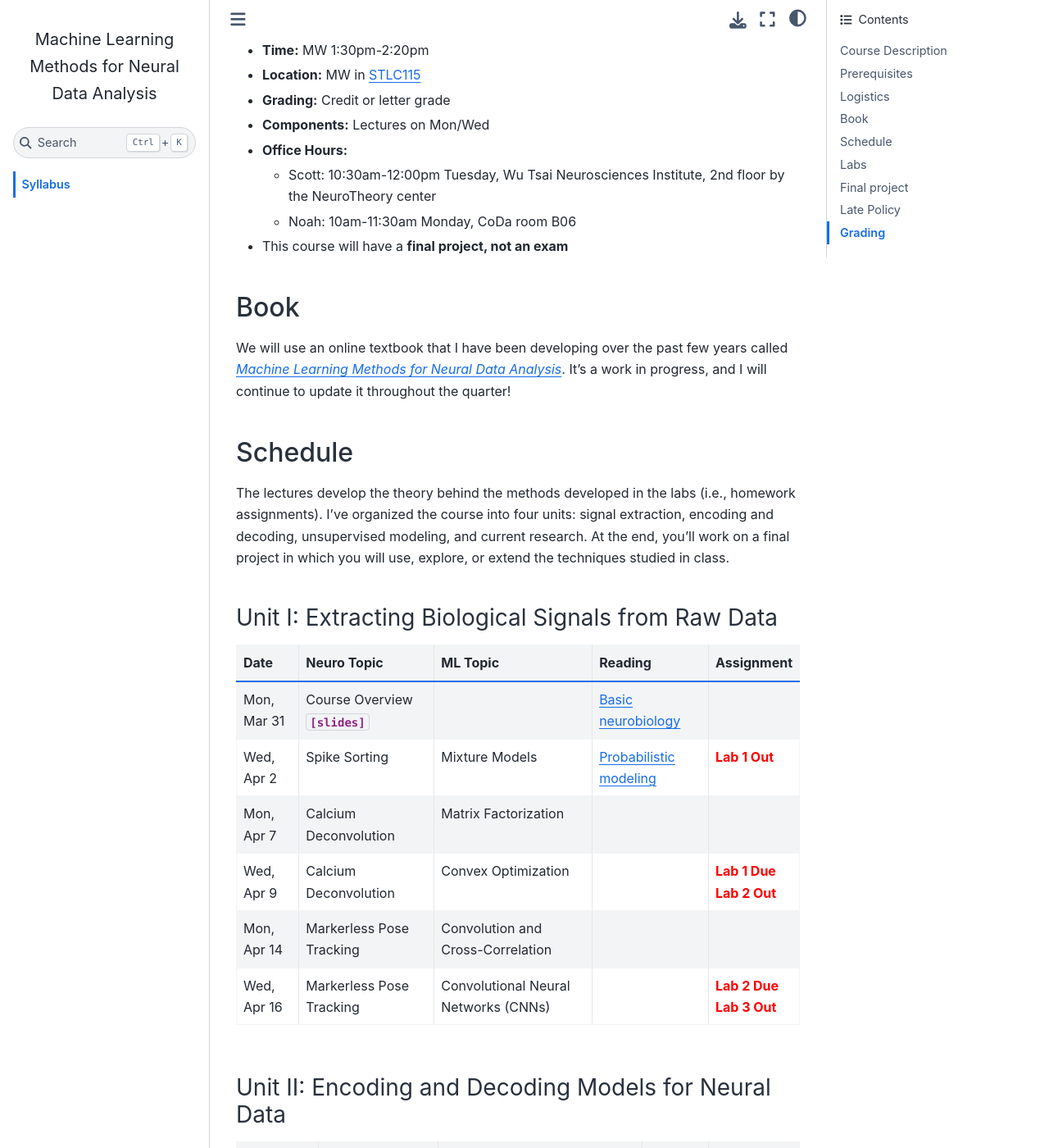
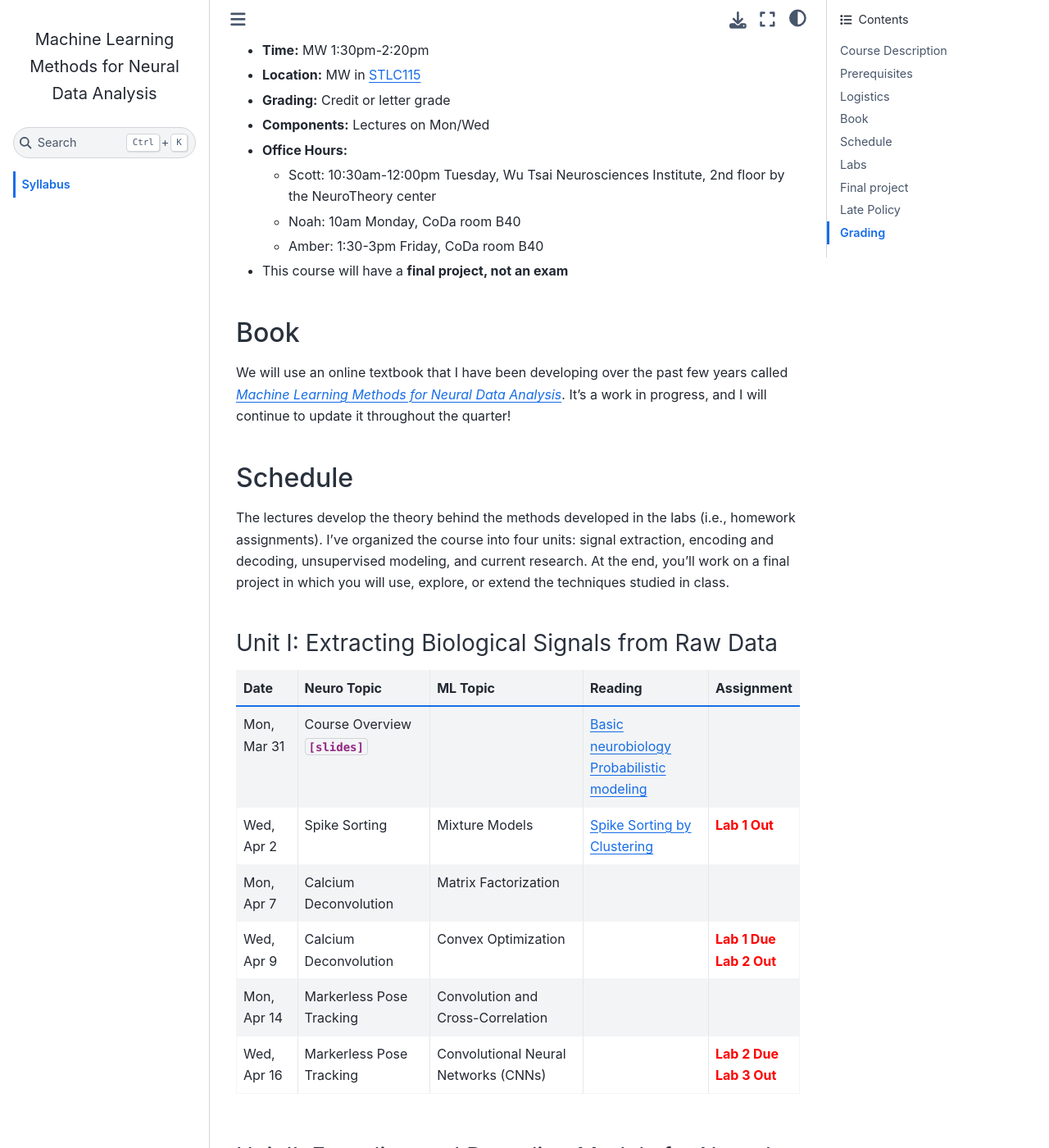
Before and after one commit to slinderman/stats320, a Jupyter Book: the page built from index.md, in a window 1280 px wide and 1400 px high, scrolled down 997 px. Shown: the whole window at 82% size. Built offline with Jupyter Book 1.0.4 settings and Sphinx 7.4.7 and the Sphinx Book theme 1.1.4, drawn with Linux system fonts in a browser that asks for light colours; some of the changed text lies outside the part shown.

Commit message:
fixing merge and adding Amber

```diff
--- a/index.md
+++ b/index.md
@@ -5,7 +5,7 @@
 _This course is cross-listed as STATS220, NBIO220 and CS339N. They are all the same. Enroll in the version that is best for your degree requirements._
 
 **Instructor:** Scott Linderman <br>
-**TAs:** Noah Cowan <br>
+**TAs:** Noah Cowan and Amber Hu<br>
 Spring Quarter, 2024-25 <br>
 Stanford University
 
@@ -22,7 +22,8 @@ You should be comfortable with basic probability (STATS 116) as well as multivar
 - **Components:** Lectures on Mon/Wed
 - **Office Hours:**
     - Scott: 10:30am-12:00pm Tuesday, Wu Tsai Neurosciences Institute, 2nd floor by the NeuroTheory center
-    - Noah: 10am-11:30am Monday, CoDa room B06
+    - Noah: 10am Monday, CoDa room B40
+    - Amber: 1:30-3pm Friday, CoDa room B40
 - This course will have a **final project, not an exam**
 
 ## Book
@@ -35,8 +36,8 @@ The lectures develop the theory behind the methods developed in the labs (i.e.,
 
 | Date        | Neuro Topic | ML Topic | Reading | Assignment |
 | ----------- | ------------------ | -------- | ------- | ---------- |
-| Mon, Mar 31 | Course Overview {Download}`[slides]<slides/pdf/01_intro.pdf>` | | [Basic neurobiology](https://slinderman.github.io/ml4nd/chapters/03_neurobio.html) |
-| Wed, Apr 2  | Spike Sorting | Mixture Models | [Probabilistic modeling](https://slinderman.github.io/ml4nd/chapters/02_probabilistic_modeling.html) | <span style="color:red">**Lab 1 Out**</span> |
+| Mon, Mar 31 | Course Overview {Download}`[slides]<slides/pdf/01_intro.pdf>` | | [Basic neurobiology](https://slinderman.github.io/ml4nd/chapters/03_neurobio.html) <br> [Probabilistic modeling](https://slinderman.github.io/ml4nd/chapters/02_probabilistic_modeling.html)|
+| Wed, Apr 2  | Spike Sorting | Mixture Models | [Spike Sorting by Clustering](https://slinderman.github.io/ml4nd/chapters/04a_spike_sorting_clustering.html) | <span style="color:red">**Lab 1 Out**</span> |
 | Mon, Apr 7  | Calcium Deconvolution | Matrix Factorization | | |
 | Wed, Apr 9  | Calcium Deconvolution | Convex Optimization  | | <span style="color:red">**Lab 1 Due** <br> **Lab 2 Out**</span> |
 | Mon, Apr 14 | Markerless Pose Tracking | Convolution and Cross-Correlation | | |
```
